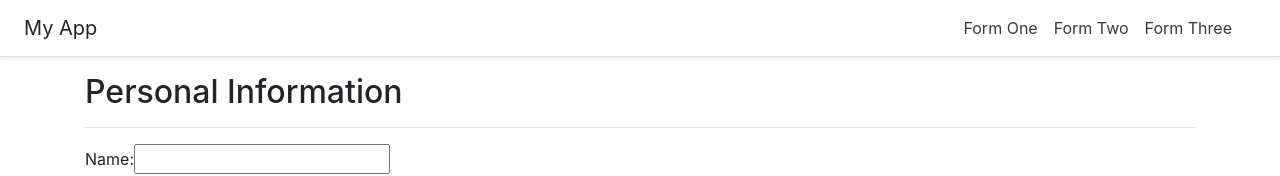
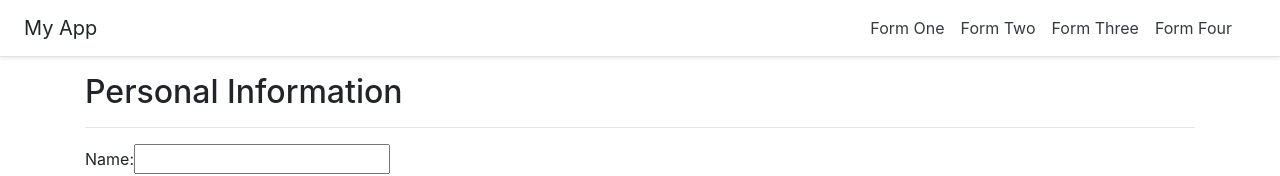
Before and after one commit to Zankar1992/07forms, a React (Create React App) app: page / in a window 1280 px wide. Shown: the top 176 px of the page. Built offline with nearby package versions, Linux system fonts and the light colour scheme.

Commit message:
add form four

```diff
--- a/src/Header.js
+++ b/src/Header.js
@@ -10,6 +10,7 @@ const Header = () => {
         <Link className="p-2 text-dark" to="/">Form One</Link>
         <Link className="p-2 text-dark" to="/formtwo">Form Two</Link>
         <Link className="p-2 text-dark" to="/formthree">Form Three</Link>
+        <Link className="p-2 text-dark" to="/formfour">Form Four</Link>
       </nav>
     </div>
   )
--- a/src/Routes.js
+++ b/src/Routes.js
@@ -5,6 +5,7 @@ import Header from './Header';
 import FormOne from './FormOne';
 import FormTwo from './FormTwo';
 import FormThree from './FormThree';
+import FormFour from './FormFour';
 
 class Routes extends Component {
   render(){
@@ -12,6 +13,7 @@ class Routes extends Component {
       <BrowserRouter>
         <Header/>
         <Switch>
+          <Route path="/formfour" component={FormFour}/>
           <Route path="/formthree" component={FormThree}/>
           <Route path="/formtwo" component={FormTwo}/>
           <Route path="/" component={FormOne}/>
```
Also changed, not shown: 1 other file (tests, documents, lock files or other folders).
